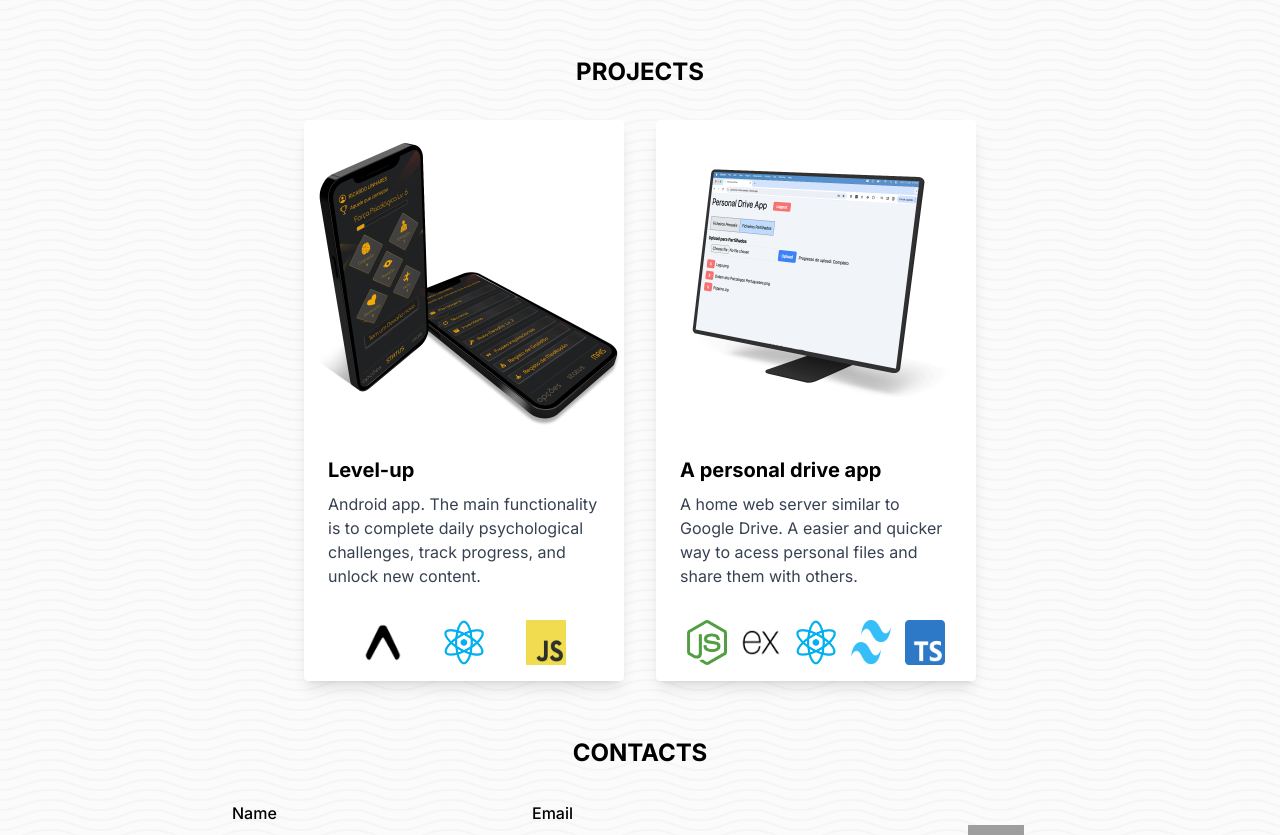
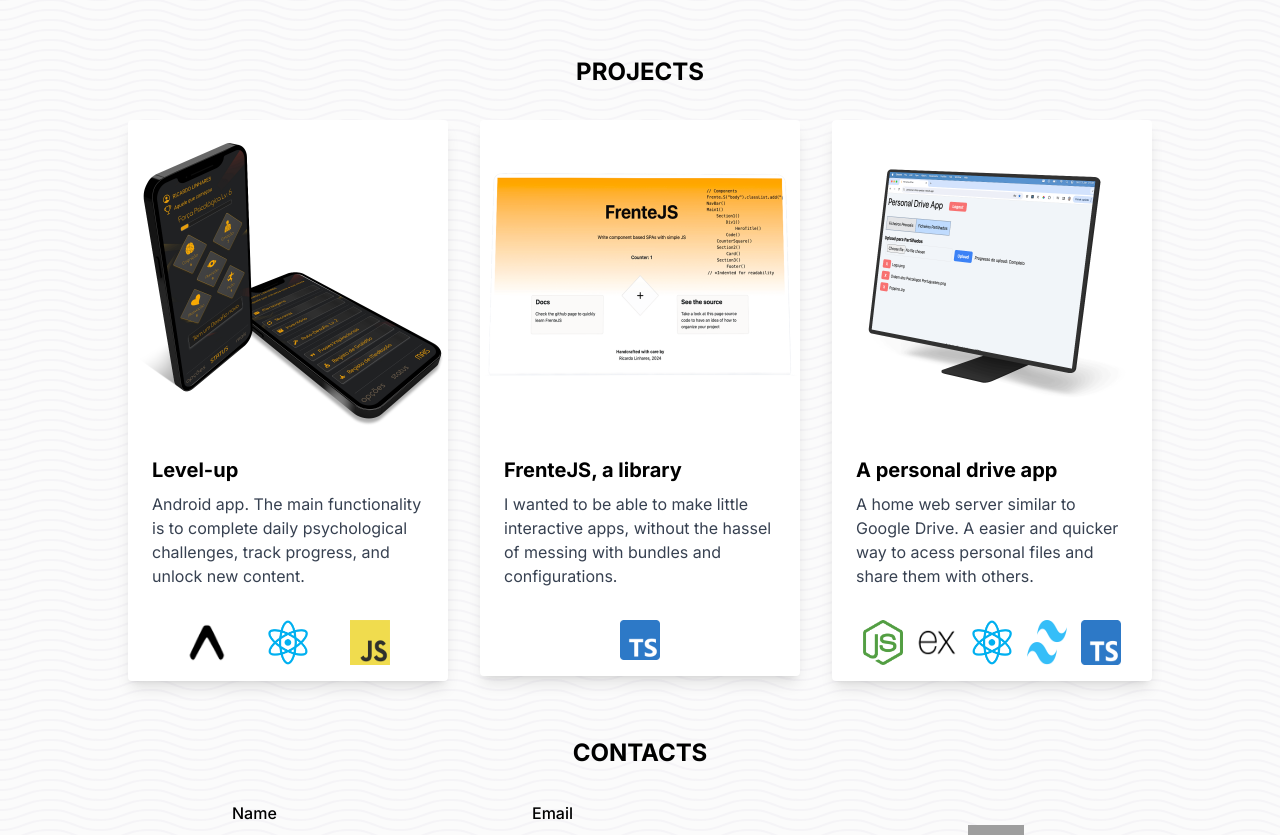
Before and after one commit to genaiPT/portfolio, a Next.js app: page / in a window 1280 px wide. Shown: the part 413-1248 px from the top of the page. Built offline with nearby package versions, Linux system fonts and the light colour scheme; grey boxes are pictures that could not be loaded.

Commit message:
added card for FrenteJS

```diff
--- a/src/app/page.tsx
+++ b/src/app/page.tsx
@@ -44,6 +44,11 @@ export default function Home() {
     { name: "TypeScript", icon: "/ts.png" },
   ];
 
+  const techFrenteJS: NameLink[] = [
+
+    { name: "TypeScript", icon: "/ts.png" },
+  ];
+
   const exLinks: NameLink2[] = [
     { name: "GitHub", icon: "/github.png", link: "https://github.com/genaiPT" },
     { name: "LinkedIn", icon: "/li.png", link: "https://www.linkedin.com/in/ricardolinharespsicologo/?locale=en_US" },
@@ -55,21 +60,27 @@ export default function Home() {
   const { ref: refCard2, inView: viewCard2 } = useInView({
     threshold: 0.2,
   });
+  const { ref: refCard3, inView: viewCard3 } = useInView({
+    threshold: 0.2,
+  });
   const { ref: refContactos, inView: viewContacts } = useInView({
     threshold: 0.3,
   });
   const [persistentViewCard1, setPersistentViewCard1] = useState(false);
   const [persistentViewCard2, setPersistentViewCard2] = useState(false);
+  const [persistentViewCard3, setPersistentViewCard3] = useState(false);
   const [persistentViewContacts, setPersistentViewContacts] = useState(false);
 
   useEffect(() => {
     if (viewCard1) setPersistentViewCard1(true);
     if (viewCard2) setPersistentViewCard2(true);
+    if (viewCard3) setPersistentViewCard3(true);
     if (viewContacts) setPersistentViewContacts(true);
-  }, [viewCard1, viewCard2, viewContacts]);
+  }, [viewCard1, viewCard2, viewCard3 , viewContacts]);
 
   const [openModal, setOpenModal] = useState(false);
   const [openModal2, setOpenModal2] = useState(false);
+  const [openModal3, setOpenModal3] = useState(false);
   const [openModalContacts, setOpenModalContacts] = useState(false);
 
   const handleModalOpen = useCallback(() => {
@@ -91,6 +102,17 @@ export default function Home() {
     setOpenModal2(false);
     document.body.classList.remove("overflow-hidden");
   }, []);
+
+  const handleModalOpen3 = useCallback(() => {
+    setOpenModal3(true);
+    document.body.classList.add("overflow-hidden");
+  }, []);
+
+  const handleModalClose3 = useCallback(() => {
+    setOpenModal3(false);
+    document.body.classList.remove("overflow-hidden");
+  }, []);
+
 
   const handleModalContacts = useCallback(() => {
     setOpenModalContacts((prev) => !prev);
@@ -119,6 +141,15 @@ export default function Home() {
         title="Personal Drive"
         subtitle={text[language].modal2}
         linktext={text[language].modal2Link}
+      />
+              <Modal
+        open={openModal3}
+        close={handleModalClose3}
+        imageSrc="/frenteJSmodal.png"
+        linkApp={"https://genaipt.github.io/frenteJS/"}
+        title="FrenteJS"
+        subtitle={text[language].modal3}
+        linktext={text[language].modal3Link}
       />
       <ModalContacts open={openModalContacts} handleModal={handleModalContacts} />
       <div className="overflow-hidden overflow-x-hidden ">
@@ -169,11 +200,11 @@ export default function Home() {
                   />
                 </div>
                 <div
-                  ref={refCard2}
+                  ref={refCard3}
                   className={`${
-                    persistentViewCard2
-                      ? "opacity-100 ease-in duration-300 translate-x-0 md:delay-300 "
-                      : "opacity-0 translate-x-32 md:translate-x-60"
+                    persistentViewCard3
+                      ? "opacity-100 ease-in duration-300 translate-y-0 md:delay-300 "
+                      : "opacity-0 translate-y-20 md:translate-y-33"
                   }`}
                 >
 {/*                   <Card
@@ -182,13 +213,33 @@ export default function Home() {
                     subtitle={text[language].card2sub}
                     iconArray={techPortfolio}
                   /> */}
-                     <Card
+                         <Card
+                    imageSrc="/FrenteJS.png"
+                    title={text[language].card4title}
+                    subtitle={text[language].card4sub}
+                    iconArray={techFrenteJS}
+                    openModal={handleModalOpen3}
+                  />
+
+                </div>
+
+               {/*  AQUIIII */}
+                <div
+                  ref={refCard2}
+                  className={`${
+                    persistentViewCard2
+                      ? "opacity-100 ease-in duration-300 translate-x-0 "
+                      : "opacity-0 translate-x-32 md:translate-x-60"
+                  }`}
+                >
+                    <Card
                     imageSrc="/personalDrive.png"
                     title={text[language].card3title}
                     subtitle={text[language].card3sub}
                     iconArray={personalDrive}
                     openModal={handleModalOpen2}
                   />
+
                 </div>
               </div>
             </div>
--- a/src/data/text.json
+++ b/src/data/text.json
@@ -35,12 +35,17 @@
     "card2sub": "The goal was to quickly build something to serve as a portfolio and to use other technologies I have been learning.",
     "card3title": "A personal drive app",
     "card3sub": "A home web server similar to Google Drive. A easier and quicker way to acess personal files and share them with others.",
+    "card4title": "FrenteJS, a library",
+    "card4sub": "I wanted to be able to make little interactive apps, without the hassel of messing with bundles and configurations.",
     "footer": "Developed by Ricardo Linhares - 2023",
     "modal": "The goal of this app was to create a mental health improvement system that would track progress and engage users. A monetization method was also needed.<br/><br/> The application features an RPG-style Status system, achievement titles, inventory of acquired items, gratitude and meditation records, among other things. The app is freemium, using ads and a purchase option that provides access to exclusive features and ad removal.",
 
     "modalLink": "See it on GooglePlay",
     "modal2": "I made this app for personal use. I needed a way to acess my files in other institutions computers without login in to google.<br/>This app backend runs on a raspberry pi with node and express, and uses react with vite on the front. I ended up making acounts for my family to use as well, and a shared folder to make files available to all of us. You can acess it with the credentials 'loginGuest' and 'passwordGuest', although guests can't upload files.",
     "modal2Link":"Go to website",
+    "modal3": "This is a small library for writing component-based interactable SPAs using just JavaScript (or TS).<br/><br/>To use it, simply copy a js file from my github to your project. Alternatively, you can clone a TypeScript-Tailwind template, which includes some pre-made components and a presentation app. Check the link below for more details.",
+    "modal3Link":"Go to website",
+
     "nav": {
       "sobre": "About me",
       "projectos": "Projects",
```
Also changed, not shown: public/FrenteJS.png (added), public/frenteJSmodal.png (added).
